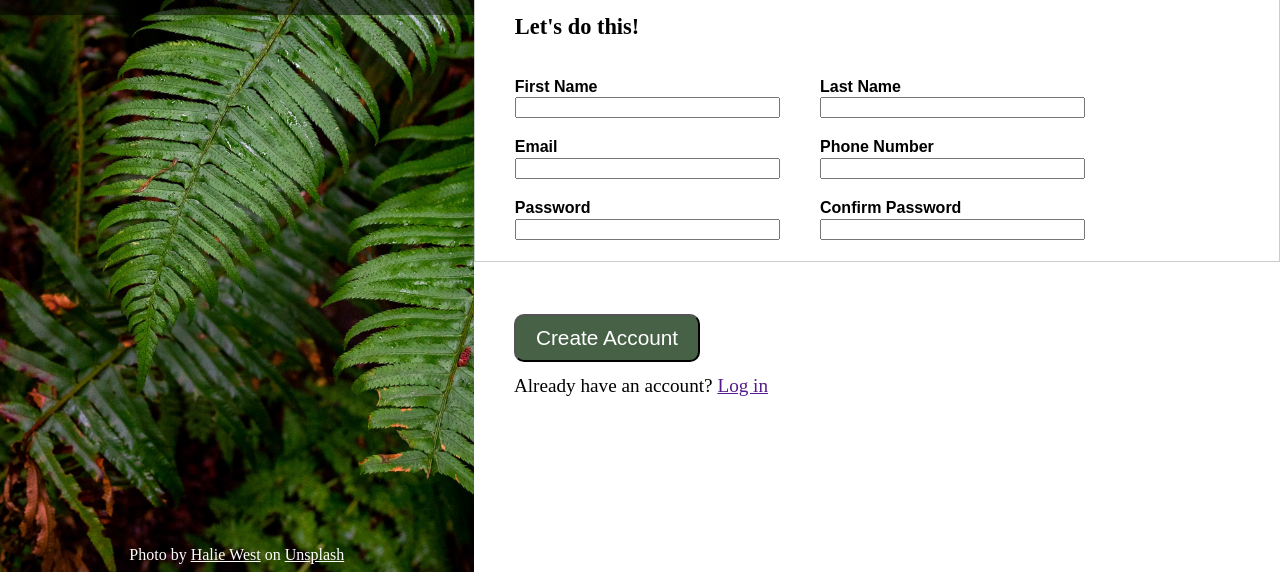
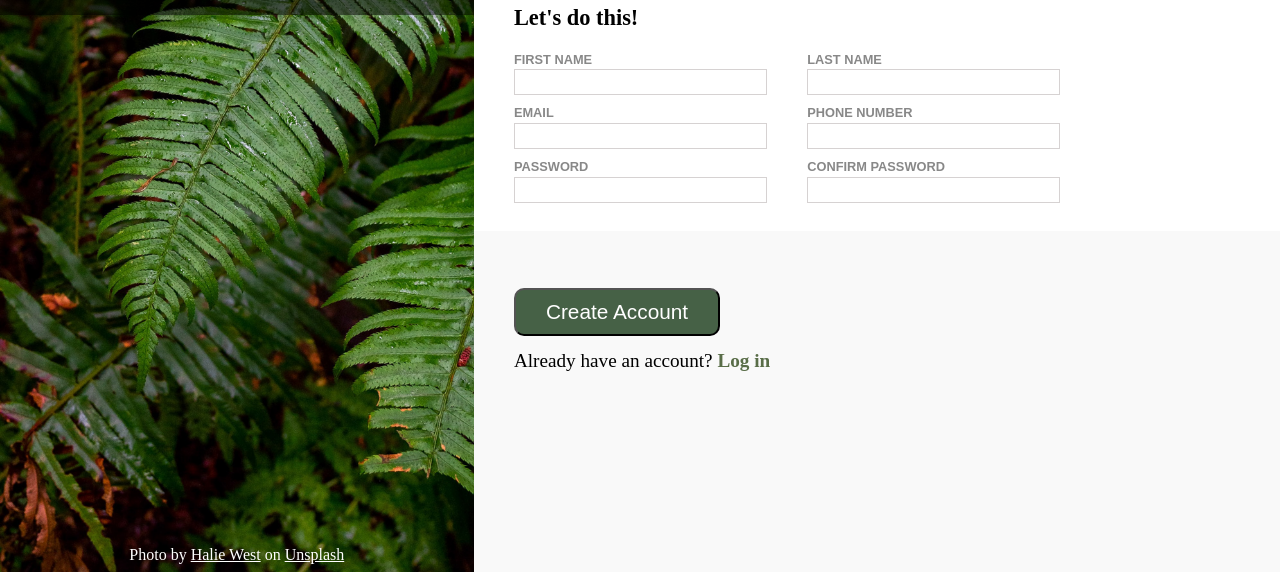
Before and after one commit to mhjarvis/sign-up_form, a plain HTML site: page index.html in a window 1280 px wide. Shown: the part 324-896 px from the top of the page. Drawn offline with Linux system fonts and the light colour scheme.

Commit message:
Finalize css

```diff
--- a/index.html
+++ b/index.html
@@ -31,42 +31,44 @@
                         <!-- First Column of Form -->
                         <div class="first-column">
                             <div class="input">     <!-- First Name -->
-                                <p>First Name</p>
-                                <input type="text" name="firstName" size="30">
+                                <p>FIRST NAME</p>
+                                <input type="text" name="firstName">
                             </div>
                             <div class="input">     <!-- Email -->
-                                <p>Email</p>
-                                <input type="email" name="email" size="30">
+                                <p>EMAIL</p>
+                                <input type="email" name="email">
                             </div>
                             <div class="input">     <!-- Password -->
-                                <p>Password</p>
-                                <input type="password" name="password" size="30">
+                                <p>PASSWORD</p>
+                                <input type="password" name="password">
                             </div>
                         </div>
                         <!-- Second Column of Form -->
                         <div class="second-column">
                             <div class="input">     <!-- Last Name -->
-                                <p>Last Name</p>
-                                <input type="text" name="lastName" size="30">
+                                <p>LAST NAME</p>
+                                <input type="text" name="lastName">
                             </div>
                             <div class="input">     <!-- Phone Number -->
-                                <p>Phone Number</p>
-                                <input type="text" name="phoneNumber" size="30">
+                                <p>PHONE NUMBER</p>
+                                <input type="text" name="phoneNumber">
                             </div>
                             <div class="input">     <!-- Confirm Password -->
-                                <p>Confirm Password</p>
-                                <input type="password" name="confirmPasword" size="30">
+                                <p>CONFIRM PASSWORD</p>
+                                <input type="password" name="confirmPasword">
                             </div>
                         </div>
+
                     </div>
-                </form>
-            </div>
             <div class="right-bottom">
                 <button class="create-account-button">
                     Create Account
                 </button>
                 <h2 class="login-text">Already have an account? <a href="">Log in</a></h2>
             </div>
+                </form>
+            </div>
+
         </div>
     </div>
 </body>
--- a/styles.css
+++ b/styles.css
@@ -74,11 +74,9 @@ body {
 .section-right {
     width: 63%;
     height: 100%;
-    background-color: white;
-}
+    background-color: rgb(249, 249, 249);}
 
 .section-right-top {
-    background-color: rgb(249, 249, 249);
     height: calc((1/3) * 100%)
 }
 
@@ -90,7 +88,7 @@ body {
 
 .section-right-middle {
     background-color: white;
-    height: calc((1/3) * 100%);
+    height: calc((1/3.5) * 100%);
 
 }
 
@@ -98,12 +96,12 @@ body {
 
 form {
     margin: 0 auto;
-    border: 1px solid #CCC;
-
+    padding-top: 4%;
 }
 
 .form-heading {
-    margin: 5%;
+    margin-left: 5%;
+    padding-bottom: 3%;
     font-size: 1.4rem;
     font-weight: 600;
 }
@@ -125,28 +123,43 @@ form {
     font-size: 1.rem;
     font-weight: 600;
     font-family: Arial, Helvetica, sans-serif;
-    margin-bottom: 8%;
+    margin-bottom: 5%;
 }
 
 .input p {
+    font-size: 0.8rem;
+    color:rgba(17, 17, 17, 0.5);
     margin-bottom: 1%;
+}
+
+.input input {
+    font-size: 1.2rem;
+    overflow: hidden;
+    border: 1px solid rgb(214, 210, 210);
 }
 
 /* RIGHT-BOTTOM-SECTION LAYOUT */
 
 .right-bottom {
-    margin: 5%;
+    margin: 0 5%;
 }
 
 .create-account-button {
+    margin-top: 10%;
     font-size: 1.3rem;
-    padding: 10px 20px;
+    padding: 10px 30px;
     border-radius: 10px;
+    margin-bottom: 15px;
     background-color: rgb(70, 97, 70);
     color: white;
 }
 
 .login-text {
-    margin-top: 2%;
     font-size: 1.2rem;
 }
+
+.login-text a {
+    color: #596D48;
+    font-weight: 700;
+    text-decoration: none;
+}
```
